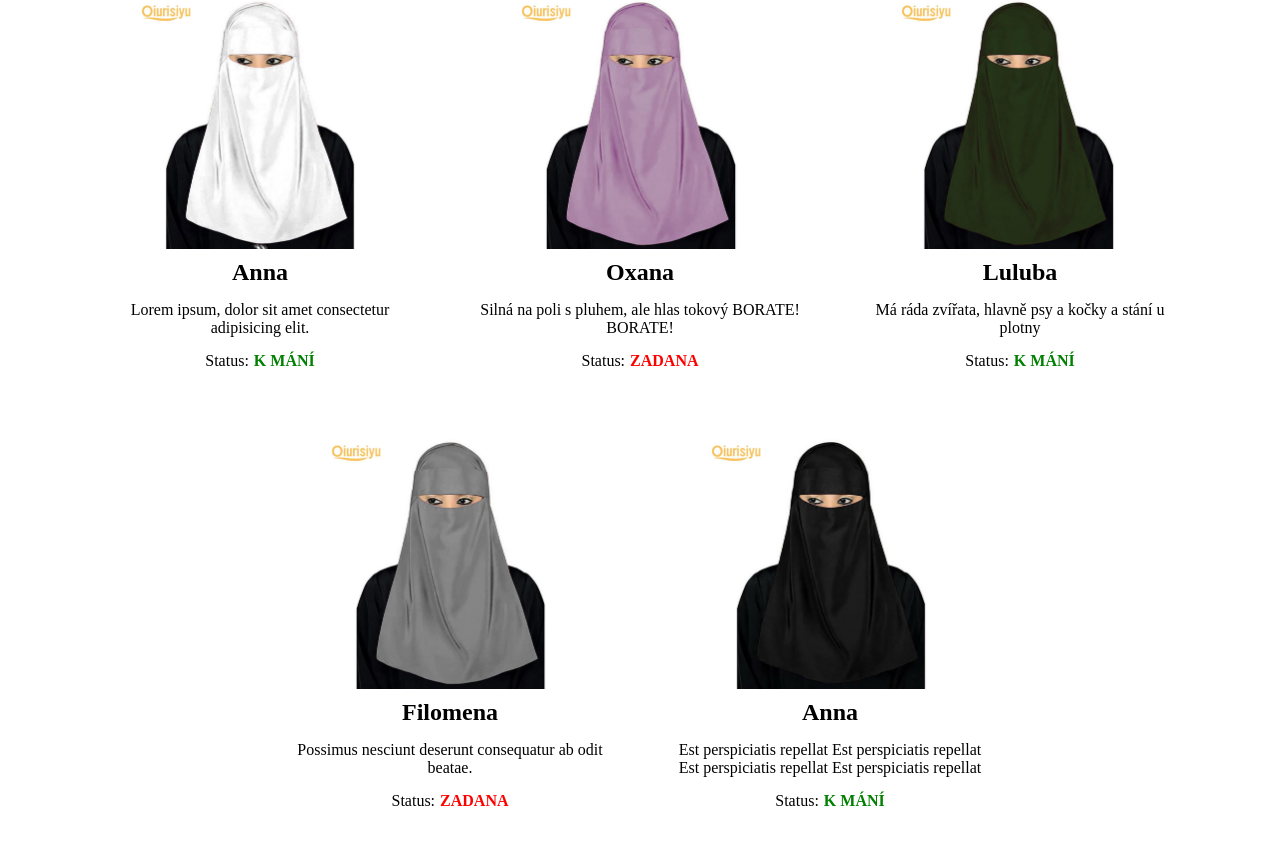
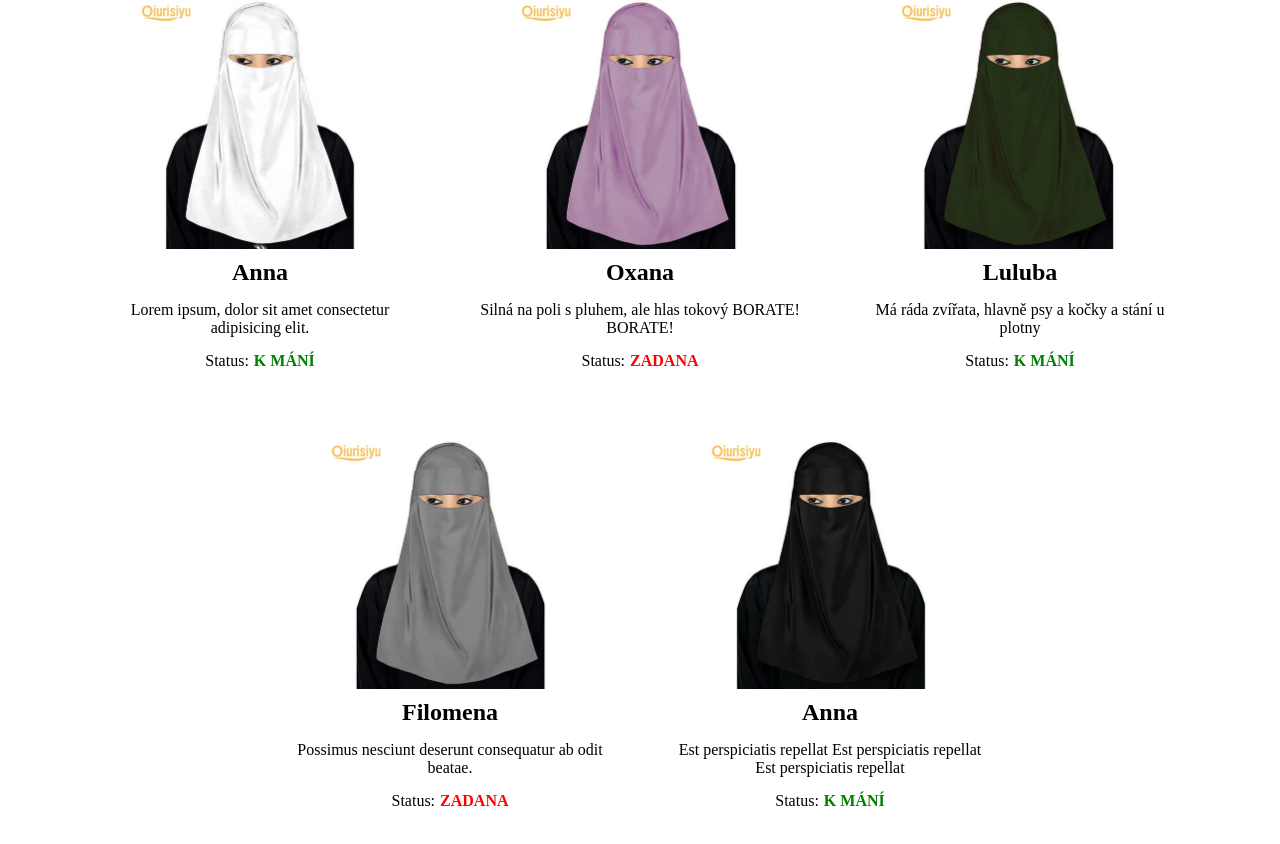
Before and after one commit to JanecekJiri1/coding-page, a React (Create React App) app: page / in a window 1280 px wide. Shown: the part 1163-2007 px from the top of the page. Built offline with nearby package versions, Linux system fonts and the light colour scheme.

Commit message:
text fix

```diff
--- a/src/main/components/sectionsOne/sectionOne.text.js
+++ b/src/main/components/sectionsOne/sectionOne.text.js
@@ -19,7 +19,7 @@ export default [
     id: 5,
     img: "./assets/black.jpeg",
     nameOf: "Anna",
-    description: "Est perspiciatis repellat Est perspiciatis repellat Est perspiciatis repellat Est perspiciatis repellat",
+    description: "Est perspiciatis repellat Est perspiciatis repellat Est perspiciatis repellat ",
     status: 1,
   },
 ];
```
